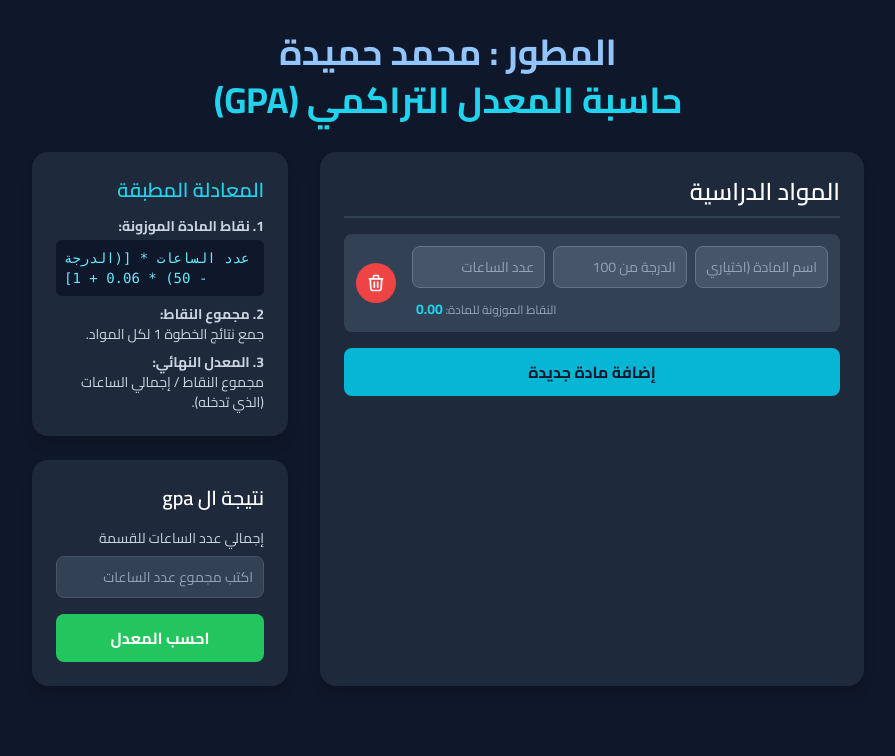
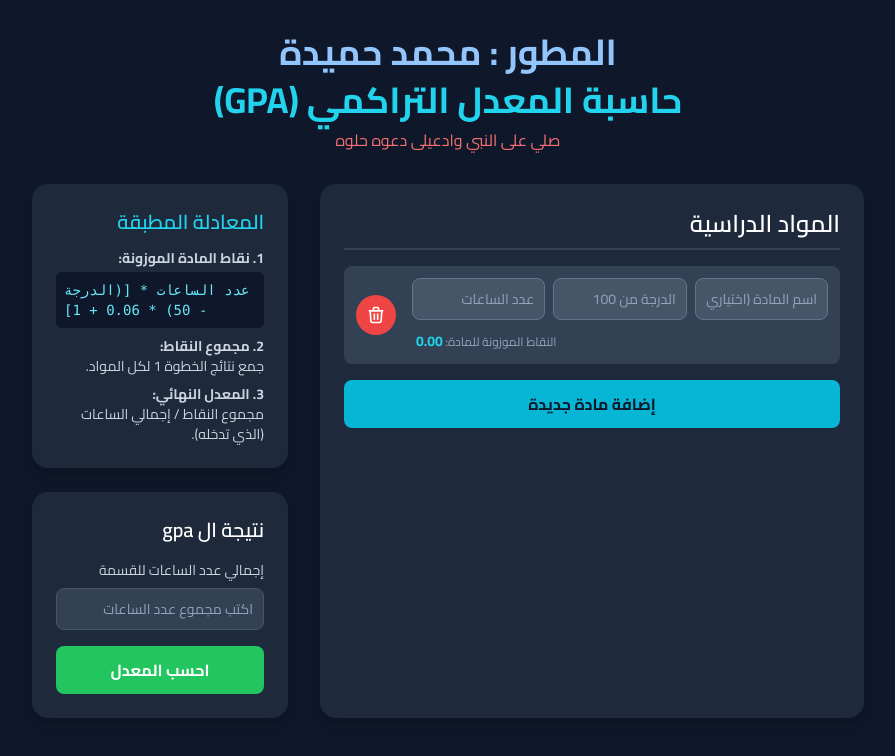
Before and after one commit to hemida8/GPA-calculator, a plain HTML site: page index.html in a window 1280 px wide. Shown: the whole page, without its empty margins (192-1087 px from the left). Drawn offline with nearby package versions, Linux system fonts and the light colour scheme.

Commit message:
index.html

```diff
--- a/index.html
+++ b/index.html
@@ -51,6 +51,7 @@
                         <h1 class="text-3xl md:text-4xl font-bold text-blue-300 mb-2">المطور : محمد حميدة </h1>
 
             <h1 class="text-3xl md:text-4xl font-bold text-cyan-400 mb-2">حاسبة المعدل التراكمي (GPA)</h1>
+                    <p class="text-red-400">صلي على النبي وادعيلى دعوه حلوه </p>
         </header>
 
         <!-- Main Content Grid -->
```
